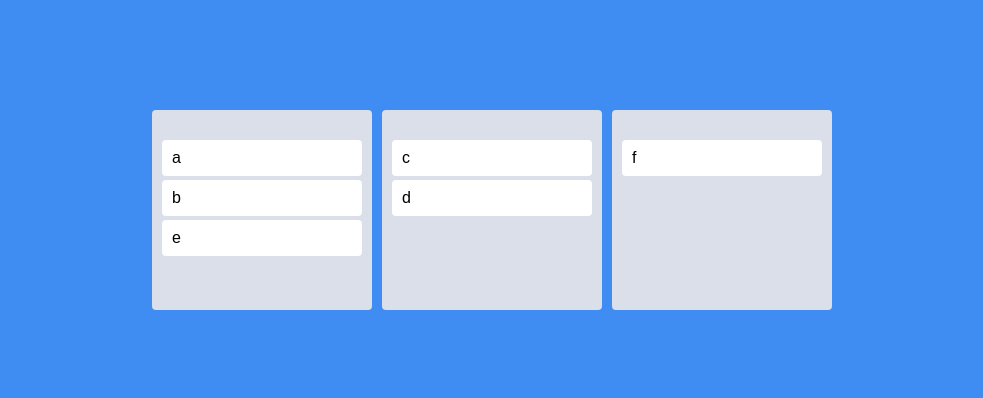
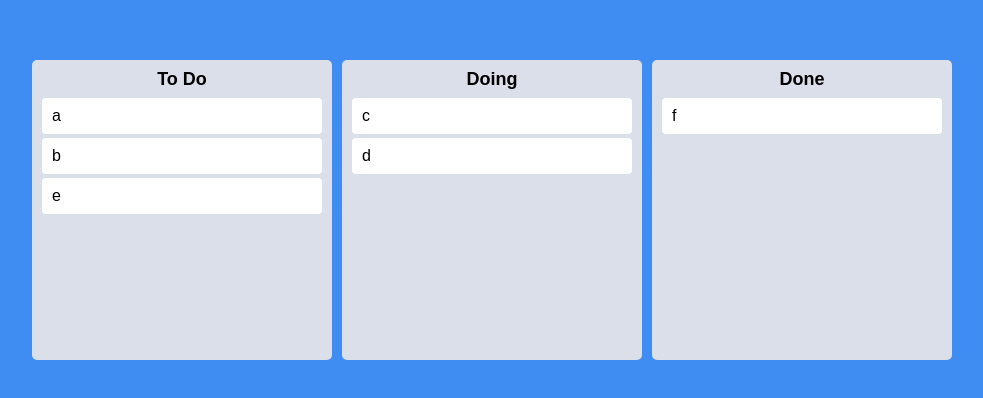
Before and after one commit to kihyeoon/react-masterclass, a React (Create React App) app: page / in a window 1280 px wide. Shown: the part 190-588 px from the top of the page, without its empty margins (148-1131 px from the left). Built offline with nearby package versions, Linux system fonts and the light colour scheme.

Commit message:
6.9 Same Board Movement

```diff
--- a/src/App.tsx
+++ b/src/App.tsx
@@ -6,30 +6,39 @@
 
 const Wrapper = styled.div`
   display: flex;
+  width: 100vw;
+  margin: 0 auto;
   justify-content: center;
   align-items: center;
   height: 100vh;
-  max-width: 680px;
-  margin: 0 auto;
 `;
 
 const Boards = styled.div`
-  display: grid;
-  grid-template-columns: repeat(3, 1fr);
+  display: flex;
+  justify-content: center;
+  align-items: flex-start;
   width: 100%;
   gap: 10px;
-  min-height: 200px;
 `;
 
 function App() {
   const [toDos, setToDos] = useRecoilState(toDoState);
-  const onDragEnd = ({ draggableId, destination, source }: DropResult) => {
-    if (!destination) return;
-    if (destination.index === source.index) return;
-    // const newToDos = [...toDos];
-    // newToDos.splice(source.index, 1);
-    // newToDos.splice(destination.index, 0, draggableId);
-    // setToDos(newToDos);
+  const onDragEnd = (info: DropResult) => {
+    console.log(info);
+    const { destination, source, draggableId } = info;
+    // 같은 보드에서 이동
+    if (destination?.droppableId === source.droppableId) {
+      const boardCopy = [...toDos[source.droppableId]];
+      boardCopy.splice(source.index, 1);
+      boardCopy.splice(destination.index, 0, draggableId);
+      setToDos({
+        ...toDos,
+        [source.droppableId]: boardCopy,
+      });
+    }
+
+    // if (!destination) return;
+    // if (destination.index === source.index) return;
   };
   return (
     <>
--- a/src/Components/Board.tsx
+++ b/src/Components/Board.tsx
@@ -3,10 +3,19 @@
 import styled from "styled-components";
 
 const Wrapper = styled.div`
+  width: 300px;
   padding: 20px 10px;
-  padding-top: 30px;
-  border-radius: 4px;
+  padding-top: 10px;
   background-color: ${(props) => props.theme.boardColor};
+  border-radius: 5px;
+  min-height: 300px;
+`;
+
+const Title = styled.h2`
+  text-align: center;
+  font-weight: 600;
+  margin-bottom: 10px;
+  font-size: 18px;
 `;
 
 interface IProps {
@@ -16,15 +25,18 @@
 
 export function Board({ toDos, boardId }: IProps) {
   return (
-    <Droppable droppableId={boardId}>
-      {(provided) => (
-        <Wrapper ref={provided.innerRef} {...provided.droppableProps}>
-          {toDos.map((toDo, index) => (
-            <DragabbleCard key={toDo} toDo={toDo} index={index} />
-          ))}
-          {provided.placeholder}
-        </Wrapper>
-      )}
-    </Droppable>
+    <Wrapper>
+      <Title>{boardId}</Title>
+      <Droppable droppableId={boardId}>
+        {(magic) => (
+          <div ref={magic.innerRef} {...magic.droppableProps}>
+            {toDos.map((toDo, index) => (
+              <DragabbleCard key={toDo} index={index} toDo={toDo} />
+            ))}
+            {magic.placeholder}
+          </div>
+        )}
+      </Droppable>
+    </Wrapper>
   );
 }
--- a/src/atom.tsx
+++ b/src/atom.tsx
@@ -1,14 +1,15 @@
 import { atom } from "recoil";
 
 interface IToDoState {
-  [key: string]: string[];
+  // 인덱스 시그니처(index signature)
+  [board: string]: string[];
 }
 
 export const toDoState = atom<IToDoState>({
   key: "toDo",
   default: {
-    to_do: ["a", "b", "e"],
-    doing: ["c", "d"],
-    done: ["f"],
+    "To Do": ["a", "b", "e"],
+    Doing: ["c", "d"],
+    Done: ["f"],
   },
 });
```
